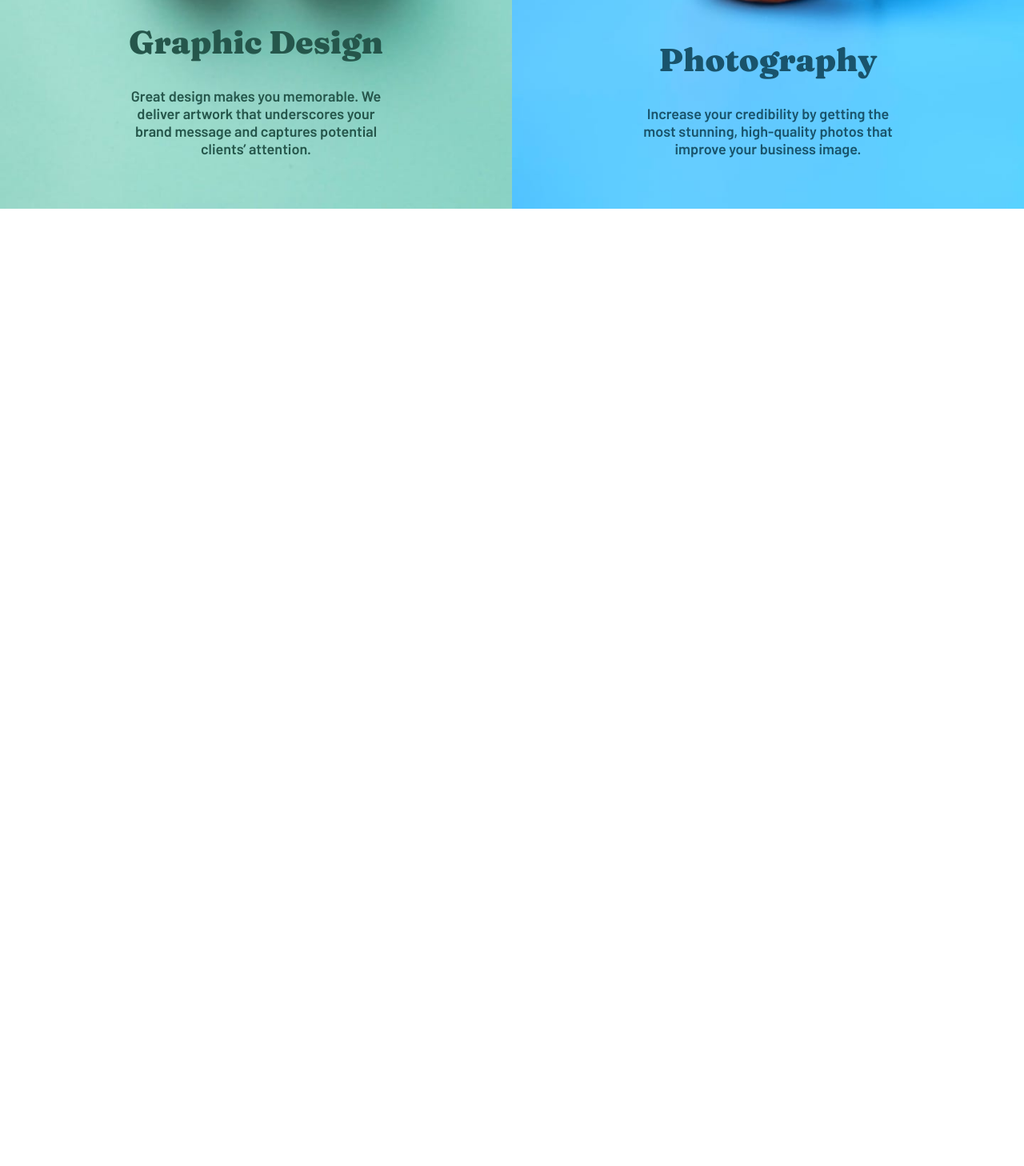
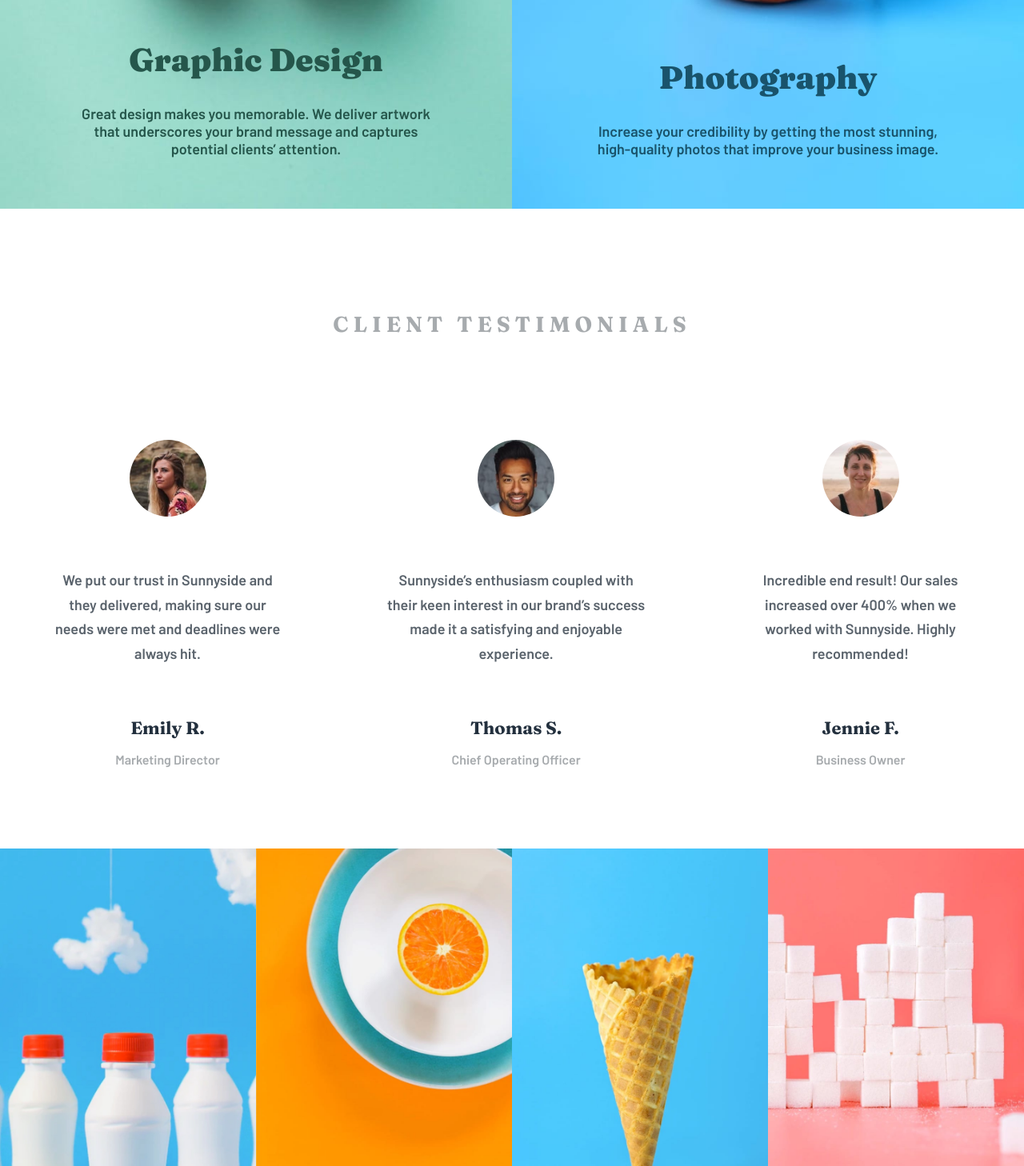
Before and after one commit to Paul1nho0-ALC/sunnyside-challenge, a React (Vite) app: page / in a window 1280 px wide. Shown: the part 2139-3597 px from the top of the page at 80% size. Before the commit the page ends 2404 px from the top, so only its background shows below. Built offline with nearby package versions, Linux system fonts and the light colour scheme.

Commit message:
feat: add the four columns grid

```diff
--- a/src/App.tsx
+++ b/src/App.tsx
@@ -1,12 +1,21 @@
 import { GridCard } from './components/GridCard'
+import { GridFourColums } from './components/GridFourColumns'
 import { GridImage } from './components/GridImage'
 import { GridImageWithText } from './components/GridImageWithText'
 import { GridSection } from './components/GridSection'
 import { Header } from './components/Header'
 import { HeaderSection } from './components/HeaderSection'
+import { TestimonialsCard } from './components/TestimonialsCard'
+import { TestimonialsCards } from './components/TestimonialsCards'
+import { TestimonialsSection } from './components/TestimonialsSection'
 import { ArrowDownIcon } from './components/icons/ArrowDown'
 
 function App() {
+  // This don´t update so if you want to see the mobile images reload the page with the width < 480px
+  const { innerWidth: width } = window
+
+  const mobileOrDesktop = width <= 480 ? 'mobile/' : 'desktop/'
+
   return (
     <>
       <HeaderSection>
@@ -21,11 +30,15 @@ function App() {
           Engage your clients through compelling visuals that do most of the marketing for you."
           color="yellow"
         />
-        <GridImage srcImg="/assets/images/desktop/image-transform.jpg" />
+        <GridImage
+          srcImg={'/assets/images/' + mobileOrDesktop + 'image-transform.jpg'}
+        />
       </GridSection>
 
       <GridSection>
-        <GridImage srcImg="/assets/images/desktop/image-stand-out.jpg" />
+        <GridImage
+          srcImg={'/assets/images/' + mobileOrDesktop + 'image-stand-out.jpg'}
+        />
         <GridCard
           title="Stand out to the right audience"
           desc=" Using a collaborative formula of designers, researchers, photographers, videographers, and copywriters, we’ll build and extend your brand in digital places. "
@@ -39,15 +52,65 @@ function App() {
           title="Graphic Design"
           text="
   Great design makes you memorable. We deliver artwork that underscores your brand message and captures potential clients’ attention."
-          srcImg="/assets/images/desktop/image-graphic-design.jpg"
+          srcImg={
+            '/assets/images/' + mobileOrDesktop + 'image-graphic-design.jpg'
+          }
         />
         <GridImageWithText
           color="blue"
           title="Photography"
           text="Increase your credibility by getting the most stunning, high-quality photos that improve your business image."
-          srcImg="/assets/images/desktop/image-photography.jpg"
+          srcImg={'/assets/images/' + mobileOrDesktop + 'image-photography.jpg'}
         />
       </GridSection>
+      <TestimonialsSection>
+        <h2>Client testimonials</h2>
+        <TestimonialsCards>
+          <TestimonialsCard
+            srcImg="/assets/images/image-emily.jpg"
+            text="We put our trust in Sunnyside and they delivered, making sure our needs were met and deadlines were always hit."
+            name="Emily R."
+            ocupation="Marketing Director"
+          />
+          <TestimonialsCard
+            srcImg="/assets/images/image-thomas.jpg"
+            text="Sunnyside’s enthusiasm coupled with their keen interest in our brand’s success made it a satisfying and enjoyable experience."
+            name="Thomas S."
+            ocupation="Chief Operating Officer"
+          />
+          <TestimonialsCard
+            srcImg="/assets/images/image-jennie.jpg"
+            text="Incredible end result! Our sales increased over 400% when we worked with Sunnyside. Highly recommended!"
+            name="Jennie F."
+            ocupation="Business Owner"
+          />
+        </TestimonialsCards>
+      </TestimonialsSection>
+
+      <GridFourColums>
+        <GridImage
+          srcImg={
+            '/assets/images/' +
+            mobileOrDesktop +
+            'image-gallery-milkbottles.jpg'
+          }
+        />
+        <GridImage
+          srcImg={
+            '/assets/images/' + mobileOrDesktop + 'image-gallery-orange.jpg'
+          }
+        />
+        <GridImage
+          srcImg={
+            '/assets/images/' + mobileOrDesktop + 'image-gallery-cone.jpg'
+          }
+        />
+        <GridImage
+          srcImg={
+            '/assets/images/' + mobileOrDesktop + 'image-gallery-sugarcubes.jpg'
+          }
+        />
+      </GridFourColums>
     </>
   )
 }
--- /dev/null
+++ b/src/components/GridFourColumns/index.tsx
@@ -0,0 +1,9 @@
+import { ReactNode } from 'react'
+import styles from './styles.module.css'
+
+interface GridFourColumsProps {
+  children: ReactNode
+}
+export function GridFourColums({ children }: GridFourColumsProps) {
+  return <div className={styles.grid}>{children}</div>
+}
--- /dev/null
+++ b/src/components/GridFourColumns/styles.module.css
@@ -0,0 +1,8 @@
+.grid{
+  display: grid;
+  grid-template-columns: 1fr 1fr 1fr 1fr;
+
+  @media (max-width: 768px) {
+    grid-template-columns: 1fr 1fr;
+  }
+}
--- a/src/components/GridImageWithText/styles.module.css
+++ b/src/components/GridImageWithText/styles.module.css
@@ -10,10 +10,14 @@
     bottom: 0;
     left: 0;
     text-align: center;
-    padding: 64px 160px;
+    padding: 64px 96px;
 
     @media (max-width: 768px){
         padding: 32px 64px;
+    }
+
+    @media (min-width: 769px) and (max-width: 1024px) {
+      padding: 48px 64px;
     }
 }
 
@@ -26,12 +30,21 @@
     @media (max-width: 768px){
         font-size: 24px;
     }
+
+    @media (min-width: 769px) and (max-width: 1024px) {
+      font-size: 32px;
+      margin-bottom: 24px;
+    }
 }
 
 .text span {
     font-size: 18px;
     @media (max-width: 768px){
         font-size: 16px;
+    }
+
+    @media (min-width: 769px) and (max-width: 1024px) {
+      font-size: 16px;
     }
 }
 
--- a/src/components/Header/styles.module.css
+++ b/src/components/Header/styles.module.css
@@ -27,10 +27,10 @@
 }
 
 .menuMobile{
-    padding-top: 64px;
+    padding-top: 128px;
     position: absolute;
     width: 360px;
-    height: 350px;
+    height: 400px;
     top: calc(100% + 16px);
     right: 0;
     background-color: var(--white);
@@ -38,7 +38,9 @@
     flex-direction: column;
     align-items: center;
     gap: 32px;
+    clip-path: polygon(80% 16%, 100% 0, 100% 100%, 0 100%, 0 17%);
 }
+
 
 .linkMobile{
     font-family: inherit;
--- /dev/null
+++ b/src/components/TestimonialsCard/index.tsx
@@ -0,0 +1,24 @@
+import styles from './styles.module.css'
+
+interface TestimonialsCardProps {
+  srcImg: string
+  text: string
+  name: string
+  ocupation: string
+}
+
+export function TestimonialsCard({
+  text,
+  name,
+  ocupation,
+  srcImg,
+}: TestimonialsCardProps) {
+  return (
+    <div className={styles.container}>
+      <img className={styles.pic} src={srcImg} alt="Testimonial picture" />
+      <p className={styles.text}>{text}</p>
+      <span className={styles.name}>{name}</span>
+      <span className={styles.ocupation}>{ocupation}</span>
+    </div>
+  )
+}
--- /dev/null
+++ b/src/components/TestimonialsCard/styles.module.css
@@ -0,0 +1,38 @@
+.container{
+  display: flex;
+  flex-direction: column;
+  align-items: center;
+  padding: 0 64px;
+  text-align: center;
+}
+
+.pic{
+  width: 96px;
+  border-radius: 50%;
+  margin-bottom: 64px;
+}
+
+.text{
+  color: var(--medium-gray);
+  line-height: 170%;
+  font-size: inherit;
+  margin-bottom: 64px;
+
+  @media (max-width: 768px) {
+    margin-bottom: 48px;
+  }
+}
+
+.name{
+  font-family: 'Fraunces', Arial;
+  font-weight: 700;
+  color: var(--dark-gray);
+  font-size: 22px;
+  margin-bottom: 16px;
+}
+
+.ocupation{
+  font-family: 'Barlow', sans-serif;
+  color: var(--light-gray);
+  font-size: 16px;
+}
--- /dev/null
+++ b/src/components/TestimonialsCards/index.tsx
@@ -0,0 +1,10 @@
+import { ReactNode } from 'react'
+import styles from './styles.module.css'
+
+interface TestimonialsCardsProps {
+  children: ReactNode
+}
+
+export function TestimonialsCards({ children }: TestimonialsCardsProps) {
+  return <div className={styles.container}>{children}</div>
+}
--- /dev/null
+++ b/src/components/TestimonialsCards/styles.module.css
@@ -0,0 +1,10 @@
+.container{
+  width: 100%;
+  display: flex;
+  align-items: center;
+
+  @media (max-width: 1024px) {
+    flex-direction: column;
+    gap: 64px;
+  }
+}
--- /dev/null
+++ b/src/components/TestimonialsSection/index.tsx
@@ -0,0 +1,10 @@
+import { ReactNode } from 'react'
+import styles from './styles.module.css'
+
+interface TestimonialsSectionProps {
+  children: ReactNode
+}
+
+export function TestimonialsSection({ children }: TestimonialsSectionProps) {
+  return <div className={styles.container}>{children}</div>
+}
--- /dev/null
+++ b/src/components/TestimonialsSection/styles.module.css
@@ -0,0 +1,23 @@
+.container{
+    min-height: 100vh;
+    background-color: var(--white);
+    display: flex;
+    flex-direction: column;
+    align-items: center;
+    padding-bottom: 64px;
+
+}
+
+.container h2 {
+    font-family: 'Fraunces', Arial;
+    font-weight: 700;
+    color: var(--light-gray);
+    text-transform: uppercase;
+    letter-spacing: 6px;
+    margin-top: 128px;
+    margin-bottom: 128px;
+
+    @media (max-width: 768px) {
+      font-size: 18px;
+    }
+}
```
Also changed, not shown: public/assets/images/mobile/image-gallery-sugarcubes.jpg (renamed from public/assets/images/mobile/image-gallery-sugar-cubes.jpg), 1 other file (tests, documents, lock files or other folders).
